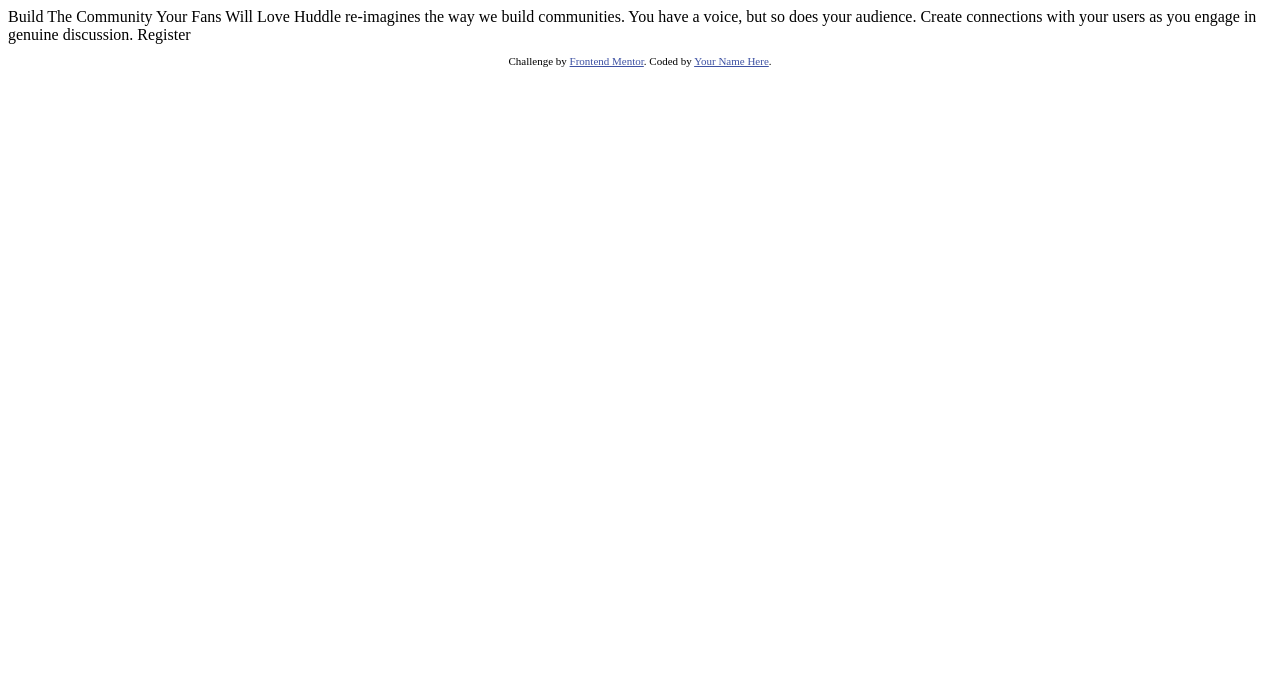
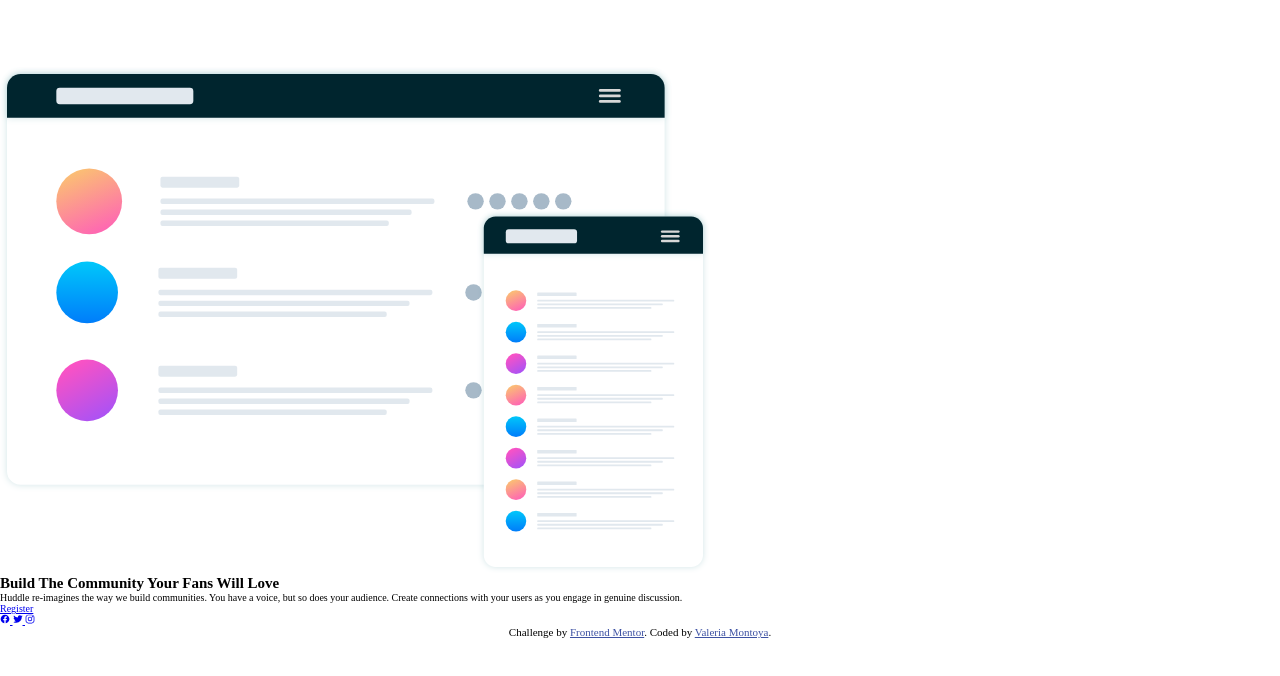
Before and after one commit to ValeriaMontoya/huddle-landing-page, a plain HTML site: page index.html in a window 1280 px wide. Drawn offline with nearby package versions, Linux system fonts and the light colour scheme.

Commit message:
Set up HTML structure and CSS variables

```diff
--- a/index.html
+++ b/index.html
@@ -1,33 +1,56 @@
 <!DOCTYPE html>
 <html lang="en">
+
 <head>
   <meta charset="UTF-8">
-  <meta name="viewport" content="width=device-width, initial-scale=1.0"> <!-- displays site properly based on user's device -->
+  <meta name="viewport" content="width=device-width, initial-scale=1.0">
+
+  <script type="module" src="https://unpkg.com/ionicons@5.5.2/dist/ionicons/ionicons.esm.js"></script>
+  <script nomodule src="https://unpkg.com/ionicons@5.5.2/dist/ionicons/ionicons.js"></script>
 
   <link rel="icon" type="image/png" sizes="32x32" href="./images/favicon-32x32.png">
+  <link rel="preconnect" href="https://fonts.googleapis.com">
+  <link rel="preconnect" href="https://fonts.gstatic.com" crossorigin>
+  <link href="https://fonts.googleapis.com/css2?family=Open+Sans&family=Poppins:wght@400;600&display=swap"
+    rel="stylesheet">
+  <link rel="stylesheet" href="./styles/styles.css">
+  <title>Frontend Mentor | Huddle landing page with single introductory section</title>
+</head>
 
-  <title>Frontend Mentor | Huddle landing page with single introductory section</title>
-
-  <!-- Feel free to remove these styles or customise in your own stylesheet 👍 -->
-  <style>
-    .attribution { font-size: 11px; text-align: center; }
-    .attribution a { color: hsl(228, 45%, 44%); }
-  </style>
-</head>
 <body>
 
-  Build The Community Your Fans Will Love
-
-  Huddle re-imagines the way we build communities. You have a voice, but so does your audience.
-  Create connections with your users as you engage in genuine discussion.
-
-  Register
+  <header>
+    <img src="./images/logo.svg" alt="Huddle logo" class="logo">
+  </header>
+  <main class="container">
+    <img src="./images/illustration-mockups.svg" alt="Mockups illustration" class="illustration">
+    <section>
+      <h1 class="title">Build The Community Your Fans Will Love</h1>
+      <p class="paragraph">
+        Huddle re-imagines the way we build communities. You have a voice, but so does your audience.
+        Create connections with your users as you engage in genuine discussion.
+      </p>
+      <a href="#" class="button">Register</a>
+    </section>
+  </main>
 
   <footer>
+    <div class="social">
+      <a href="#" target="_blank">
+        <ion-icon name="logo-facebook"></ion-icon>
+      </a>
+      <a href="https://www.twitter.com/vale_montoya_" target="_blank">
+        <ion-icon name="logo-twitter"></ion-icon>
+      </a>
+      <a href="https://www.instagram.com/" target="_blank">
+        <ion-icon name="logo-instagram"></ion-icon>
+      </a>
+    </div>
     <p class="attribution">
       Challenge by <a href="https://www.frontendmentor.io?ref=challenge" target="_blank">Frontend Mentor</a>.
-      Coded by <a href="#">Your Name Here</a>.
+      Coded by <a href="https://github.com/ValeriaMontoya" target="_blank">Valeria Montoya</a>.
     </p>
   </footer>
 </body>
+
 </html>
--- /dev/null
+++ b/styles/styles.css
@@ -0,0 +1,26 @@
+:root {
+  --violet: hsl(257, 40%, 49%);
+  --soft-magenta: hsl(300, 69%, 71%);
+
+  --headings-font-family: "Poppins", sans-serif;
+  --body-font-family: "Open Sans", sans-serif;
+}
+
+* {
+  margin: 0;
+  padding: 0;
+  box-sizing: border-box;
+}
+
+html {
+  font-size: 62.5%;
+}
+
+.attribution {
+  font-size: 11px;
+  text-align: center;
+}
+
+.attribution a {
+  color: hsl(228, 45%, 44%);
+}
```
